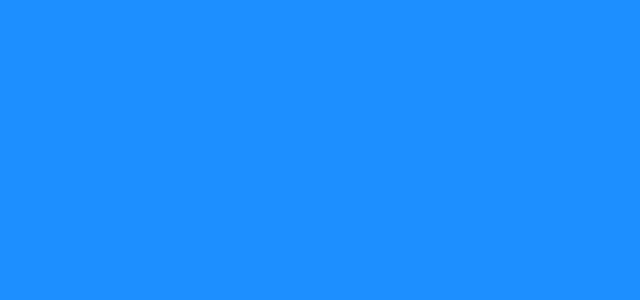
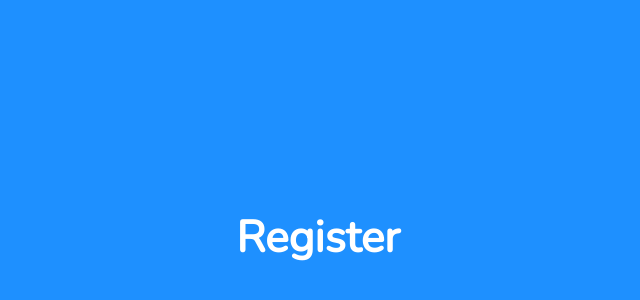
Before and after one commit to MarcinProgramista/notes_frontend, a React (Vite) app: page / in a window 1280 px wide. Shown: the part 162-462 px from the top of the page, without its empty margins (322-962 px from the left). Built offline with nearby package versions, Linux system fonts and the light colour scheme.

Commit message:
Add styled wrapper to App component

```diff
--- a/src/App.jsx
+++ b/src/App.jsx
@@ -1,12 +1,19 @@
-import { useState } from "react";
-import reactLogo from "./assets/react.svg";
-import viteLogo from "/vite.svg";
-import "./App.css";
+import styled from "styled-components";
 
+const WrapperApp = styled.main`
+  display: flex;
+  flex-direction: column;
+  justify-content: center;
+  align-items: center;
+  min-height: 100vh;
+  padding: 1rem 0.5rem;
+`;
 function App() {
-  const [count, setCount] = useState(0);
-
-  return <main></main>;
+  return (
+    <WrapperApp>
+      <h1>Register</h1>
+    </WrapperApp>
+  );
 }
 
 export default App;
```
